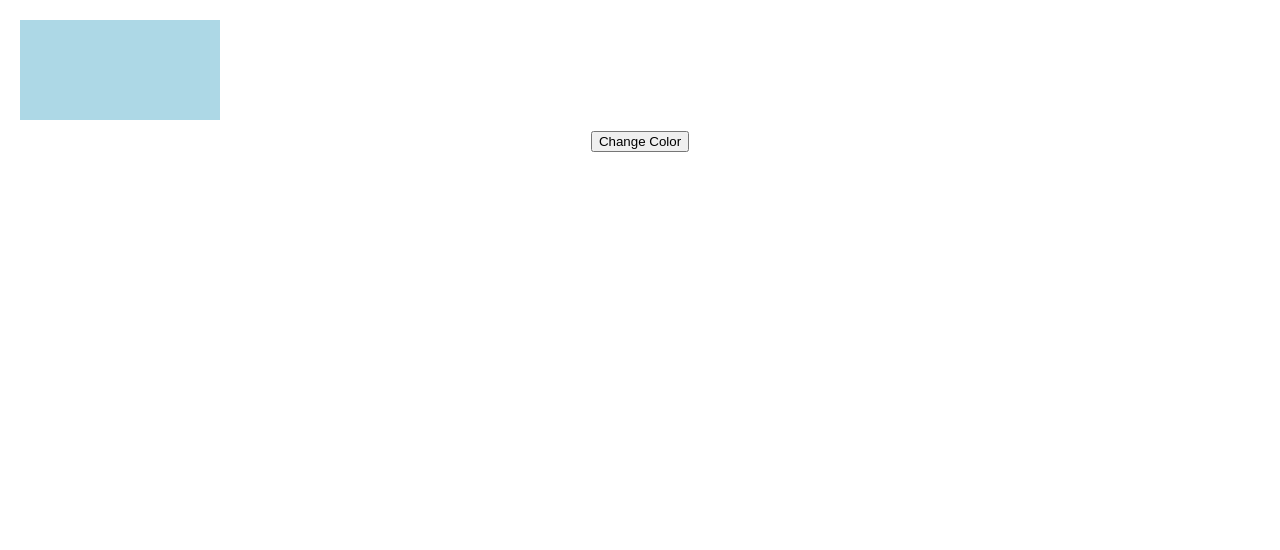
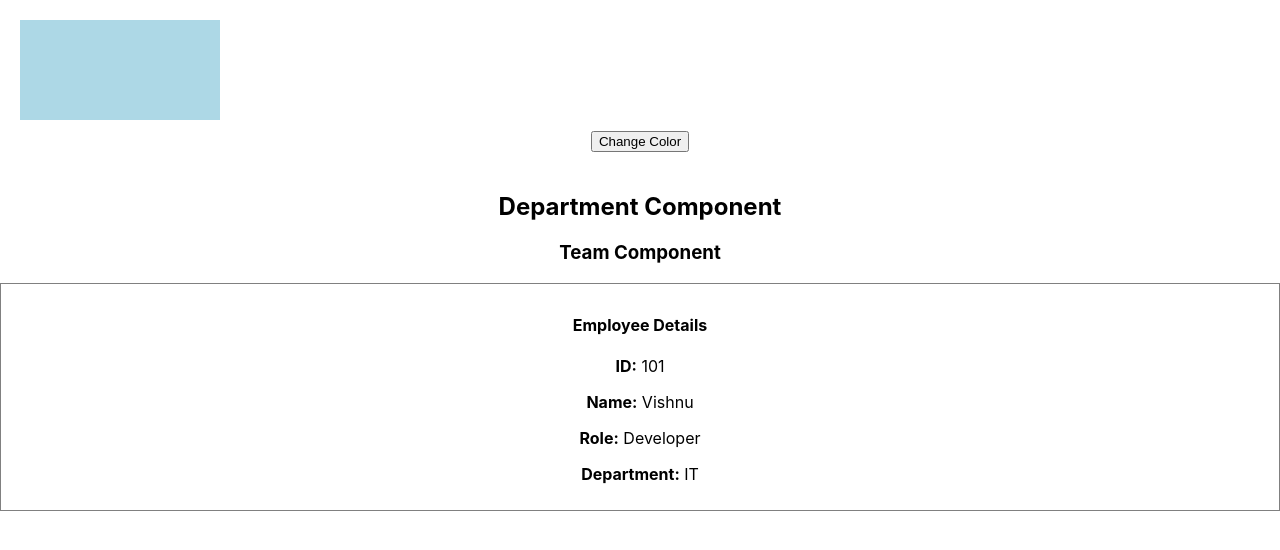
Before and after one commit to vishnuttxminds/react-start-app, a React (Create React App) app: page / in a window 1280 px wide. Shown: the top 550 px of the page. Built offline with nearby package versions, Linux system fonts and the light colour scheme.

Commit message:
probs passing through components

```diff
--- a/src/App.js
+++ b/src/App.js
@@ -10,8 +10,16 @@ import TitleCounter from "./screens/TitleCounter";
 import CurrentTime from "./screens/CurrentTime";
 import CounterUseRef from "./screens/CounterUseRef";
 import ChangeBgColor from "./screens/ChangeBgColor";
+import Department from "./screens/Department";
 
 function App() {
+
+  const loggedInEmployee = {
+    id: 101,
+    name: "Vishnu",
+    role: " Developer",
+    department: "IT",
+  };
   return (
     <div className="App">
       {/* <HomeScreen />
@@ -35,6 +43,8 @@ function App() {
 
       {/* <CounterUseRef/> */}
       <ChangeBgColor/>
+
+      <Department employee={loggedInEmployee} />
     </div>
   );
 }
--- /dev/null
+++ b/src/screens/Department.js
@@ -0,0 +1,14 @@
+
+import Team from "./Team.js";
+
+function Department({ employee }) {
+  return (
+    <div>
+      <h2>Department Component</h2>
+
+      <Team employee={employee} />
+    </div>
+  );
+}
+
+export default Department;
--- /dev/null
+++ b/src/screens/Employee.js
@@ -0,0 +1,15 @@
+
+function Employee({ employee }) {
+  return (
+    <div style={{ border: "1px solid gray", padding: "10px" }}>
+      <h4>Employee Details</h4>
+
+      <p><strong>ID:</strong> {employee.id}</p>
+      <p><strong>Name:</strong> {employee.name}</p>
+      <p><strong>Role:</strong> {employee.role}</p>
+      <p><strong>Department:</strong> {employee.department}</p>
+    </div>
+  );
+}
+
+export default Employee;
--- /dev/null
+++ b/src/screens/Team.js
@@ -0,0 +1,14 @@
+// Team.js
+import Employee from "./Employee";
+
+function Team({ employee }) {
+  return (
+    <div>
+      <h3>Team Component</h3>
+
+      <Employee employee={employee} />
+    </div>
+  );
+}
+
+export default Team;
```
